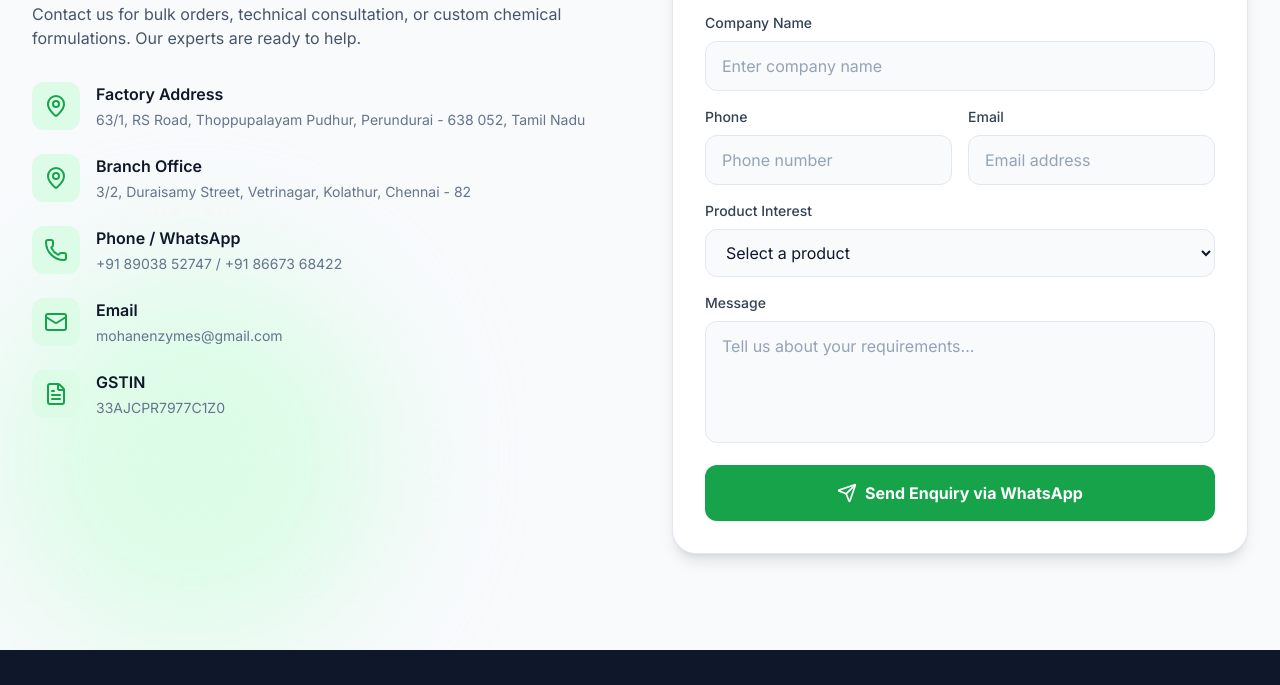
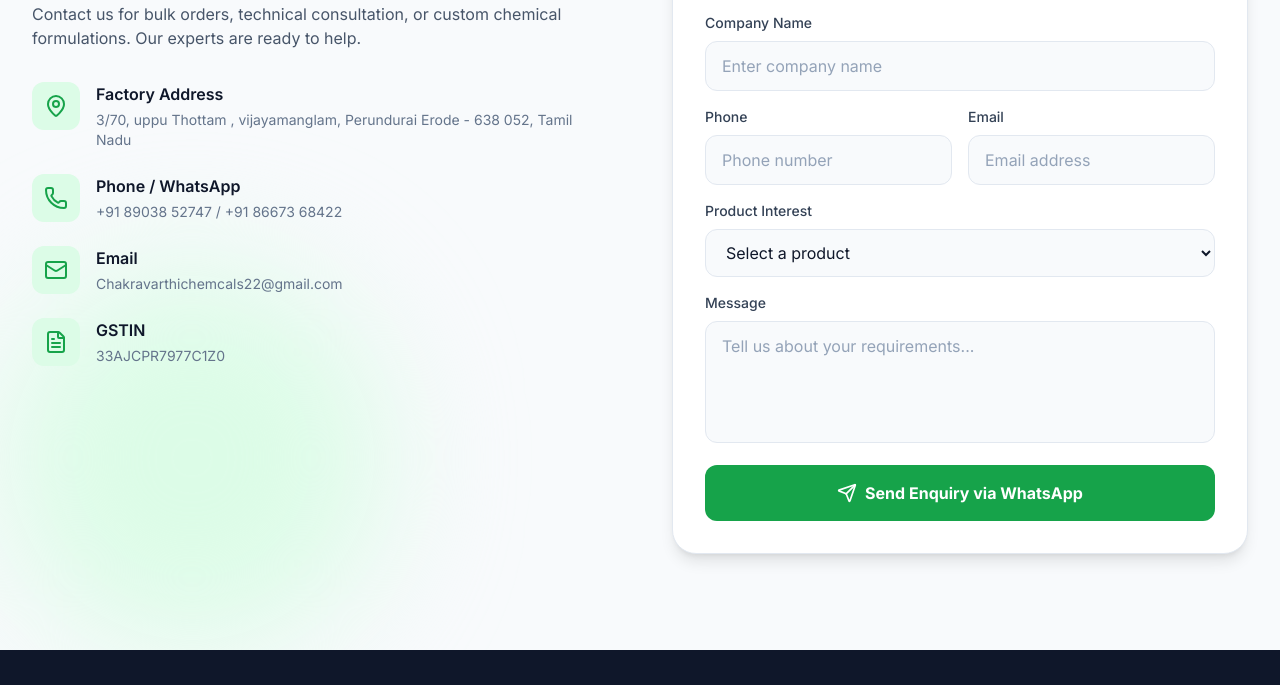
Before and after one commit to shinchanchan/Chakravarthi-Chemical, a plain HTML site: page index.html in a window 1280 px wide. Shown: the part 9292-9977 px from the top of the page. Drawn offline with nearby package versions, Linux system fonts and the light colour scheme.

Commit message:
Update index.html

```diff
--- a/index.html
+++ b/index.html
@@ -558,10 +558,10 @@
                     <h2 class="font-display text-4xl md:text-5xl font-bold mb-6 text-slate-900">Get Your <span class="text-green-600">Free Quote</span> Today</h2>
                     <p class="text-slate-600 mb-8">Contact us for bulk orders, technical consultation, or custom chemical formulations. Our experts are ready to help.</p>
                     <div class="space-y-6">
-                        <div class="flex items-start gap-4"><div class="w-12 h-12 rounded-xl bg-green-100 flex items-center justify-center flex-shrink-0"><i data-lucide="map-pin" class="w-6 h-6 text-green-600"></i></div><div><h4 class="font-semibold mb-1 text-slate-900">Factory Address</h4><p class="text-slate-500 text-sm">63/1, RS Road, Thoppupalayam Pudhur, Perundurai - 638 052, Tamil Nadu</p></div></div>
-                        <div class="flex items-start gap-4"><div class="w-12 h-12 rounded-xl bg-green-100 flex items-center justify-center flex-shrink-0"><i data-lucide="map-pin" class="w-6 h-6 text-green-600"></i></div><div><h4 class="font-semibold mb-1 text-slate-900">Branch Office</h4><p class="text-slate-500 text-sm">3/2, Duraisamy Street, Vetrinagar, Kolathur, Chennai - 82</p></div></div>
+                        <div class="flex items-start gap-4"><div class="w-12 h-12 rounded-xl bg-green-100 flex items-center justify-center flex-shrink-0"><i data-lucide="map-pin" class="w-6 h-6 text-green-600"></i></div><div><h4 class="font-semibold mb-1 text-slate-900">Factory Address</h4><p class="text-slate-500 text-sm">3/70, uppu Thottam , vijayamanglam, Perundurai Erode - 638 052, Tamil Nadu</p></div></div>
+                        <!--div class="flex items-start gap-4"><div class="w-12 h-12 rounded-xl bg-green-100 flex items-center justify-center flex-shrink-0"><i data-lucide="map-pin" class="w-6 h-6 text-green-600"></i></div><div><h4 class="font-semibold mb-1 text-slate-900">Branch Office</h4><p class="text-slate-500 text-sm">3/2, Duraisamy Street, Vetrinagar, Kolathur, Chennai - 82</p></div></div-->
                         <div class="flex items-start gap-4"><div class="w-12 h-12 rounded-xl bg-green-100 flex items-center justify-center flex-shrink-0"><i data-lucide="phone" class="w-6 h-6 text-green-600"></i></div><div><h4 class="font-semibold mb-1 text-slate-900">Phone / WhatsApp</h4><p class="text-slate-500 text-sm">+91 89038 52747 / +91 86673 68422 </p></div></div>
-                        <div class="flex items-start gap-4"><div class="w-12 h-12 rounded-xl bg-green-100 flex items-center justify-center flex-shrink-0"><i data-lucide="mail" class="w-6 h-6 text-green-600"></i></div><div><h4 class="font-semibold mb-1 text-slate-900">Email</h4><p class="text-slate-500 text-sm">mohanenzymes@gmail.com</p></div></div>
+                        <div class="flex items-start gap-4"><div class="w-12 h-12 rounded-xl bg-green-100 flex items-center justify-center flex-shrink-0"><i data-lucide="mail" class="w-6 h-6 text-green-600"></i></div><div><h4 class="font-semibold mb-1 text-slate-900">Email</h4><p class="text-slate-500 text-sm">Chakravarthichemcals22@gmail.com</p></div></div>
                         <div class="flex items-start gap-4"><div class="w-12 h-12 rounded-xl bg-green-100 flex items-center justify-center flex-shrink-0"><i data-lucide="file-text" class="w-6 h-6 text-green-600"></i></div><div><h4 class="font-semibold mb-1 text-slate-900">GSTIN</h4><p class="text-slate-500 text-sm">33AJCPR7977C1Z0</p></div></div>
                     </div>
                 </div>
```
